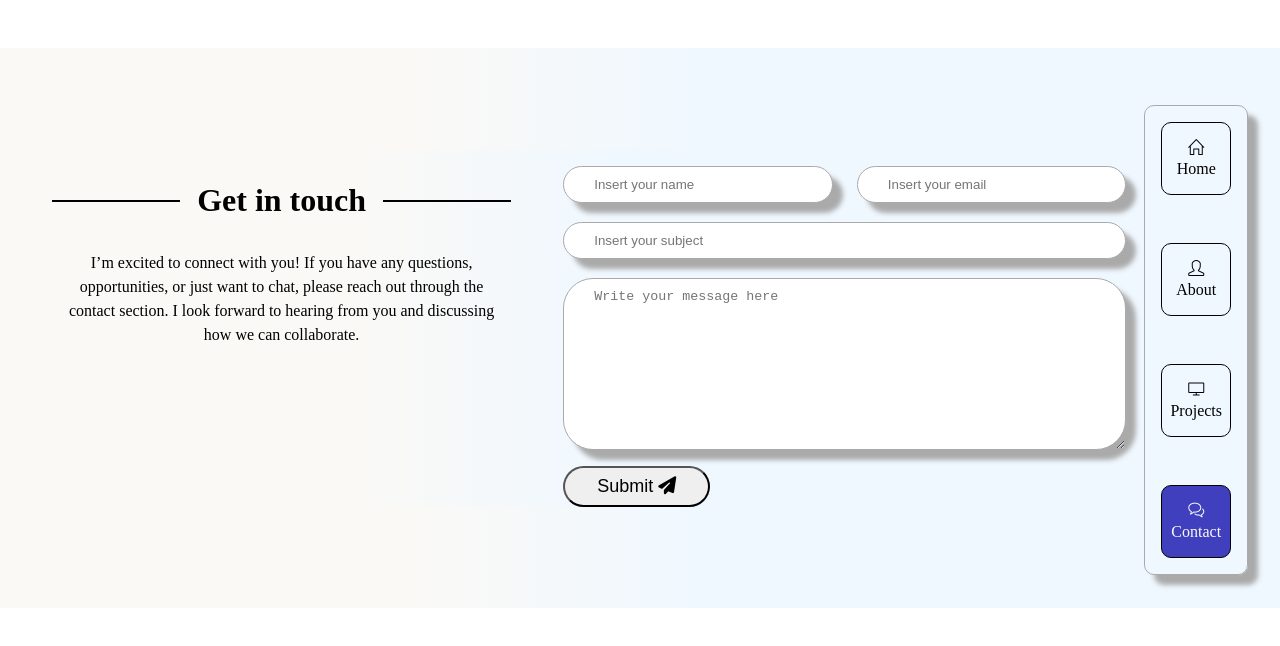
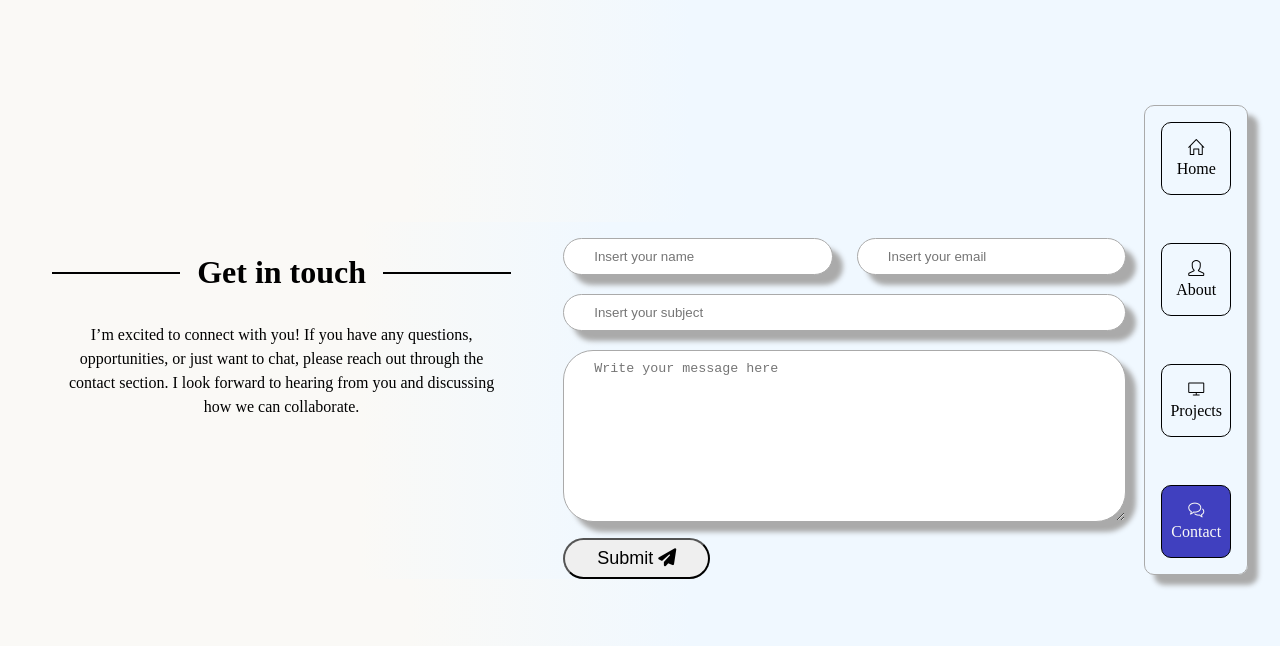
Before and after one commit to MrMolina836/E-Portfolio, a React (Create React App) app in the folder new-e-portfolio/: page /Contact in a window 1280 px wide. Shown: the top 646 px of the page. Built offline with nearby package versions, Linux system fonts and the light colour scheme.

Commit message:
Added animation to home image. Next need to add skill section and remove scroll mouse.

```diff
--- a/new-e-portfolio/src/components/contact/contact.css
+++ b/new-e-portfolio/src/components/contact/contact.css
@@ -1,7 +1,6 @@
 .contact__container{
-    height: 70vh;
+    height: 100vh;
     width: 100%;
-    margin-top: 3rem;
     display: flex;
     flex-direction: column;
     justify-content: center;
--- a/new-e-portfolio/src/components/home/home.css
+++ b/new-e-portfolio/src/components/home/home.css
@@ -15,13 +15,24 @@
     max-width: 100%;
 }
 
+@keyframes blob {
+    0%, 100%{
+        border-radius: 60% 40% 30% 70% / 60% 30% 70% 40%;
+    }
+    50%{
+        border-radius: 30% 60% 70% 40% / 50% 60% 30% 60%;
+    }
+}
+
 .home__img{
-    width: 150px;
-    height: 150px;
+    width: 250px;
+    height: 250px;
     vertical-align: middle;
     margin-bottom: 1.5rem;
-    border-radius: 50%;
     object-fit: cover;
+    animation: blob 5s ease-in-out infinite;
+    transition: all 1s ease-in-out;
+    background-position: center center;
 }
 .home__name{
     font-size: 30px;
```
